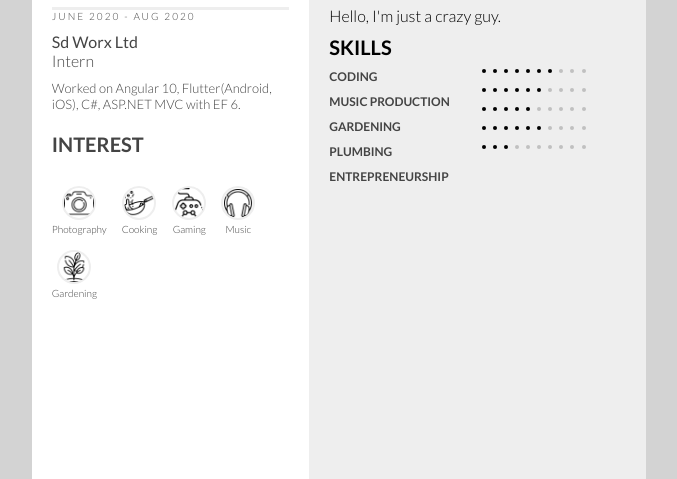
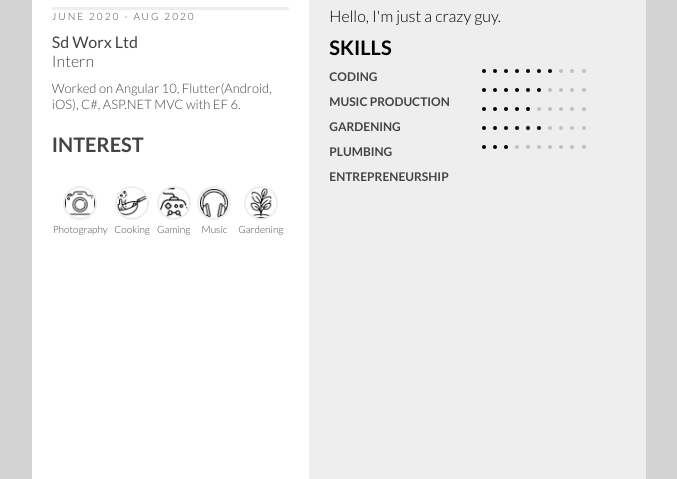
Before and after one commit to akhileshboodhun/AkhileshBoodhunCV, a website: page public/index.html in a window 1280 px wide. Shown: the part 321-800 px from the top of the page, without its empty margins (301-978 px from the left). Drawn offline with Linux system fonts and the light colour scheme.

Commit message:
space around

```diff
--- a/scss/main.scss
+++ b/scss/main.scss
@@ -332,6 +332,7 @@ body {
     display: flex;
     flex-wrap: wrap;
     max-width: 44vw;
+    justify-content: space-around;
 }
 
 .interest-item {
@@ -347,7 +348,7 @@ body {
     p {
         font-size: var(--sfont);
     }
-    margin-right:15px;
+    margin-right:5px;
     margin-bottom: 15px;
     &:hover {
         transform: scale(1.5);
```
Also changed, not shown: public/css/main.css.
